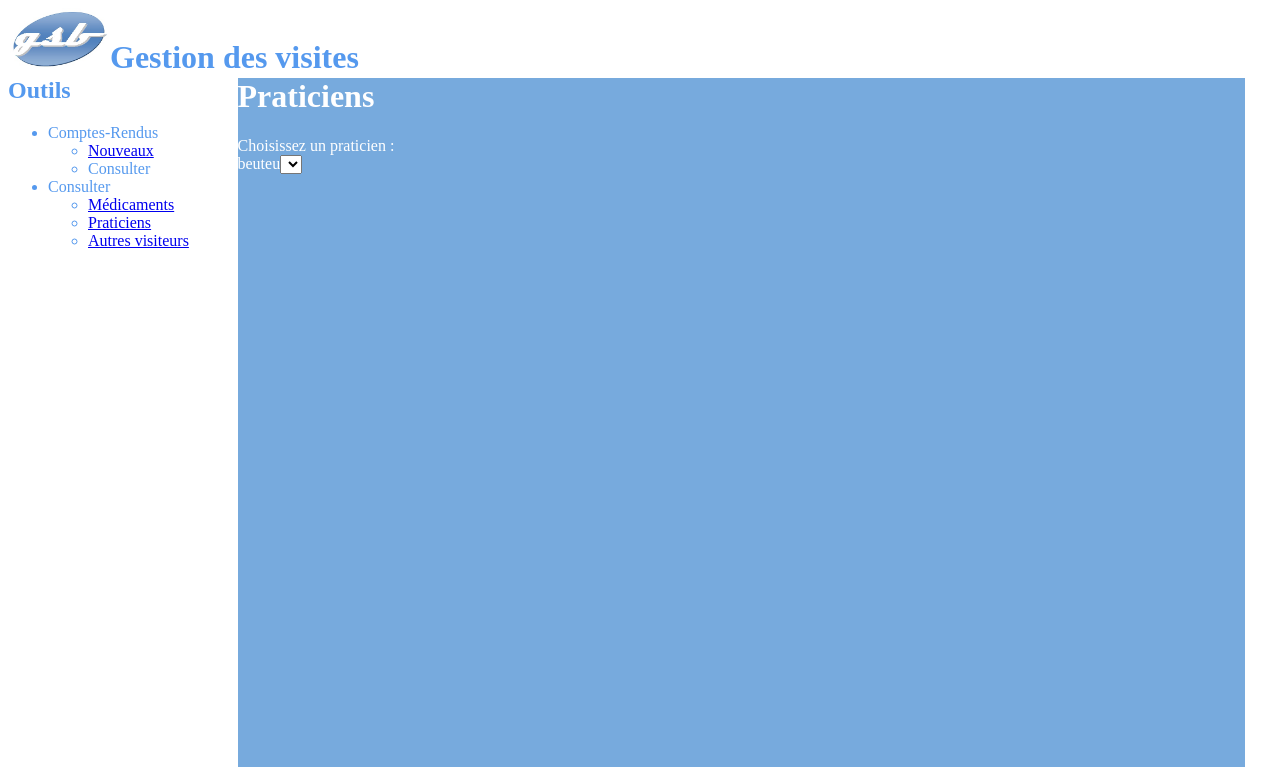
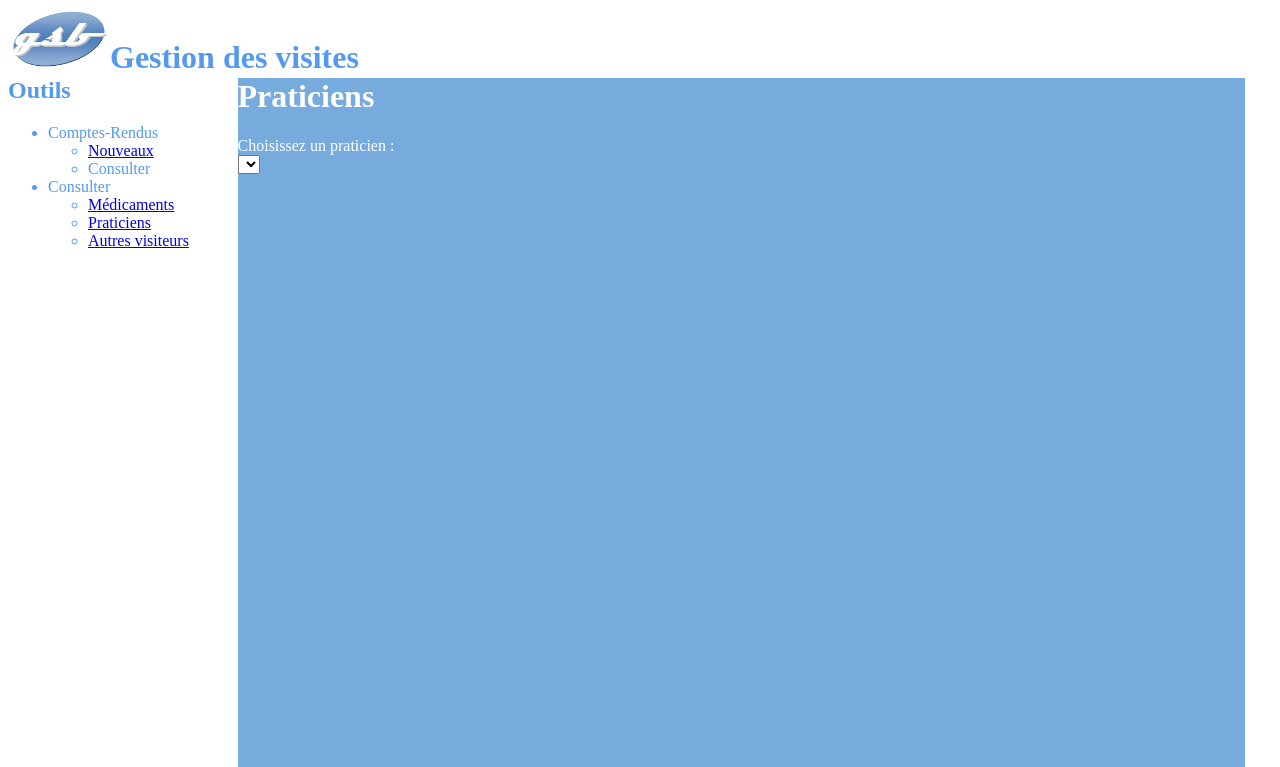
Before and after one commit to LaPoYo/GSBWEB, a PHP site: page /pages/formPRATICIEN.php in a window 1280 px wide. Shown: the top 767 px of the page. Run offline with PHP 8.4, Linux system fonts and the light colour scheme; data that the repository does not hold is empty.

Commit message:
Update formPRATICIEN.php

```diff
--- a/gsb_ajax/pages/formPRATICIEN.php
+++ b/gsb_ajax/pages/formPRATICIEN.php
@@ -101,7 +101,6 @@ try {
     echo '<span>Choisissez un praticien :  </span><br />';
 
     // gestion de l'évènement sur la liste deroulante Praticiens
-    echo 'beuteu';
     echo '<select name="lstPrat" class="titre" onClick="chercher(this.value);">';
 
     $sql = 'select distinct* from PRATICIEN order by PRA_NOM,PRA_PRENOM';
```
